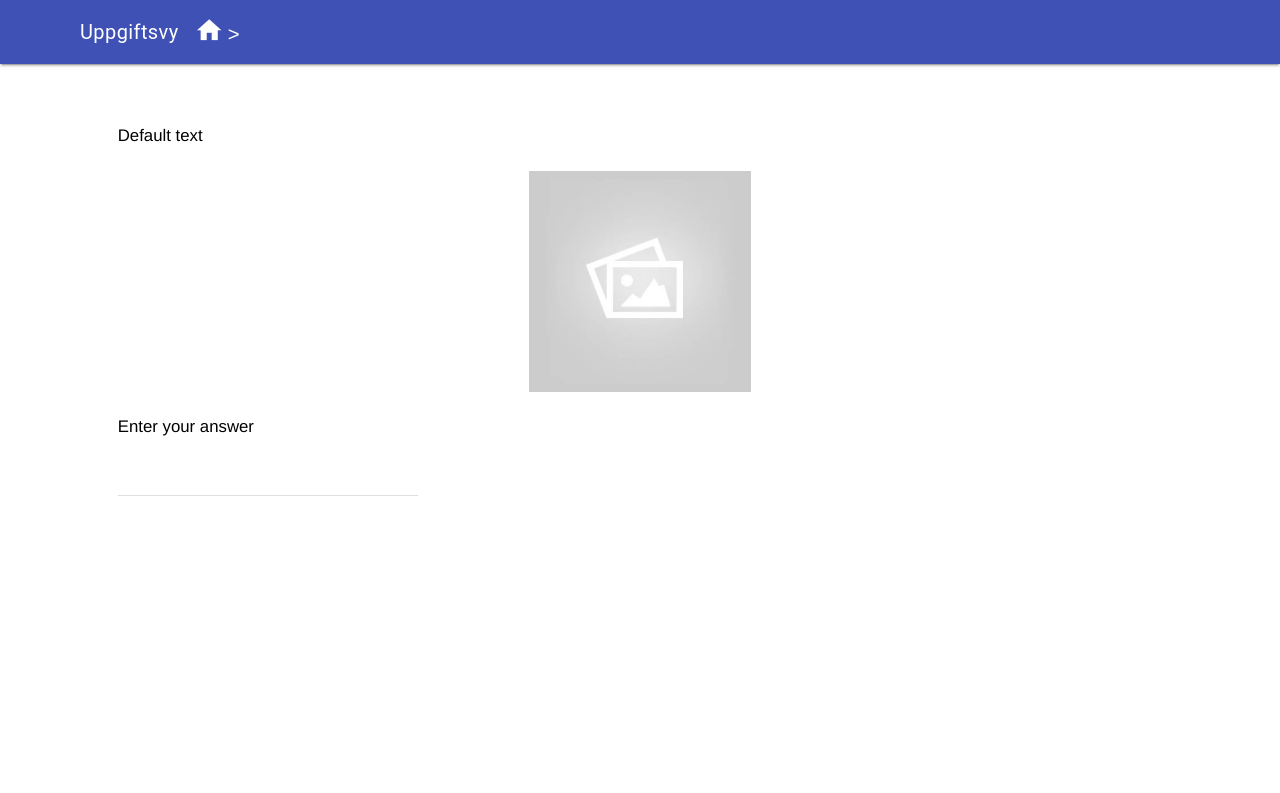
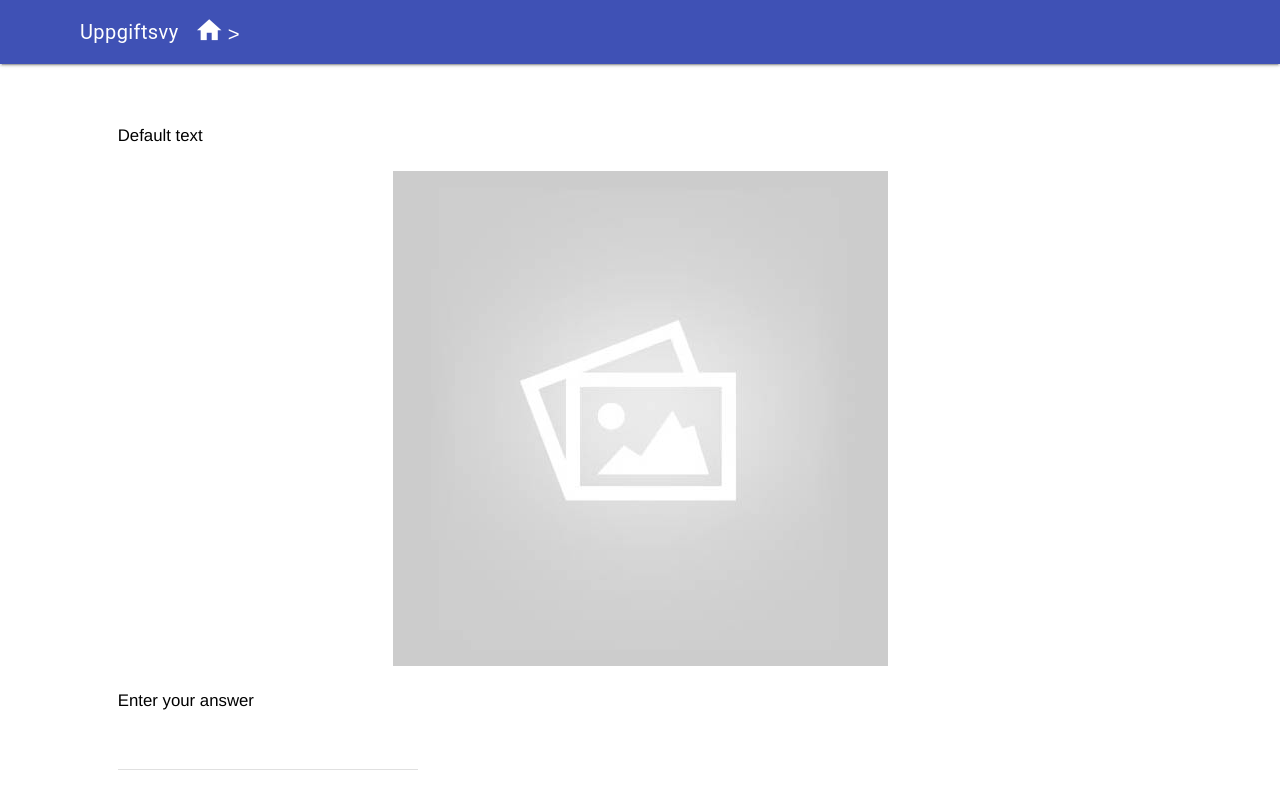
Before and after one commit to elindgren/intelligentlearning, a plain HTML site: page exercise_page.html in a window 1280 px wide. Drawn offline with Linux system fonts and the light colour scheme.

Commit message:
Experiemen

```diff
--- a/intelligentlearning.css
+++ b/intelligentlearning.css
@@ -67,8 +67,8 @@ ul.breadcrumb li a:hover {
     margin-right: auto;
     width: auto;
     height: auto;
-    max-width: 18%;
-    max-height: 18%;
+    max-width: 75%;
+    max-height: 75%;
     padding: 1%;
 }
 .answer-container{
```
